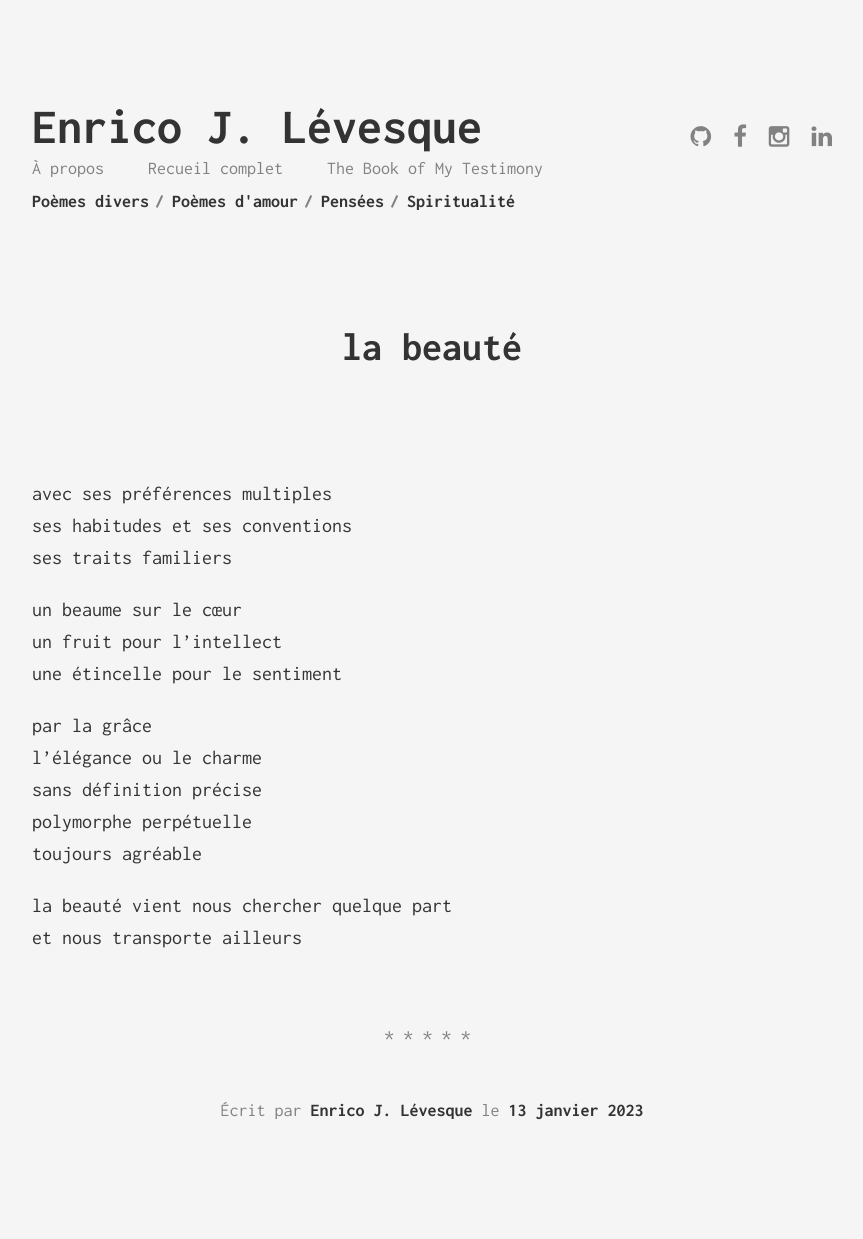
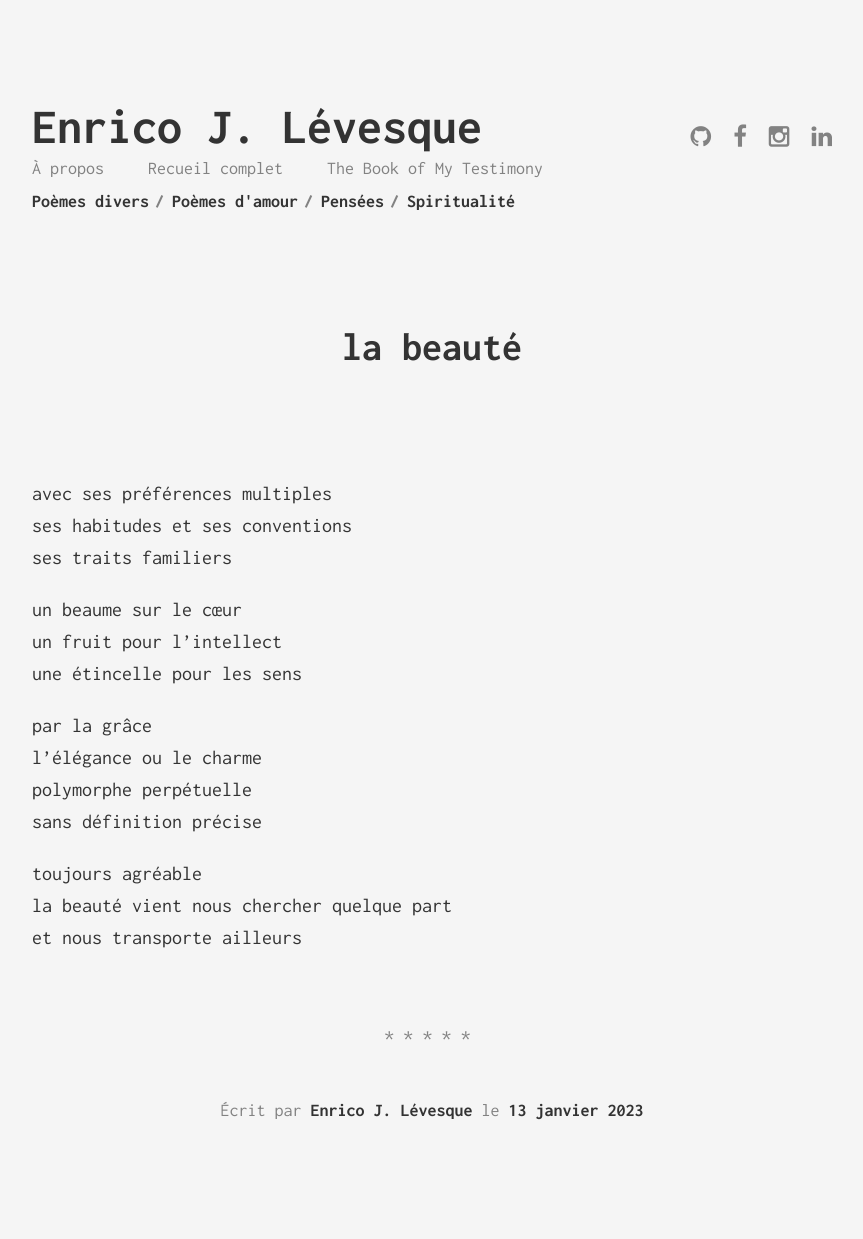
Before and after one commit to enricoJL/enricojl.github.io, a Jekyll site: the page built from _posts/2023-01-13-beaute.md, in a window 1280 px wide. Shown: the whole page, without its empty margins (208-1071 px from the left). Built offline with Jekyll 4.4.1, drawn with Linux system fonts in a browser that asks for light colours.

Commit message:
correctifs

```diff
--- a/_posts/2023-01-13-beaute.md
+++ b/_posts/2023-01-13-beaute.md
@@ -12,13 +12,13 @@ ses traits familiers
 
 un beaume sur le cœur
 un fruit pour l'intellect
-une étincelle pour le sentiment
+une étincelle pour les sens
 
 par la grâce
 l'élégance ou le charme
+polymorphe perpétuelle
 sans définition précise
-polymorphe perpétuelle
+
 toujours agréable
-
 la beauté vient nous chercher quelque part
 et nous transporte ailleurs
```
